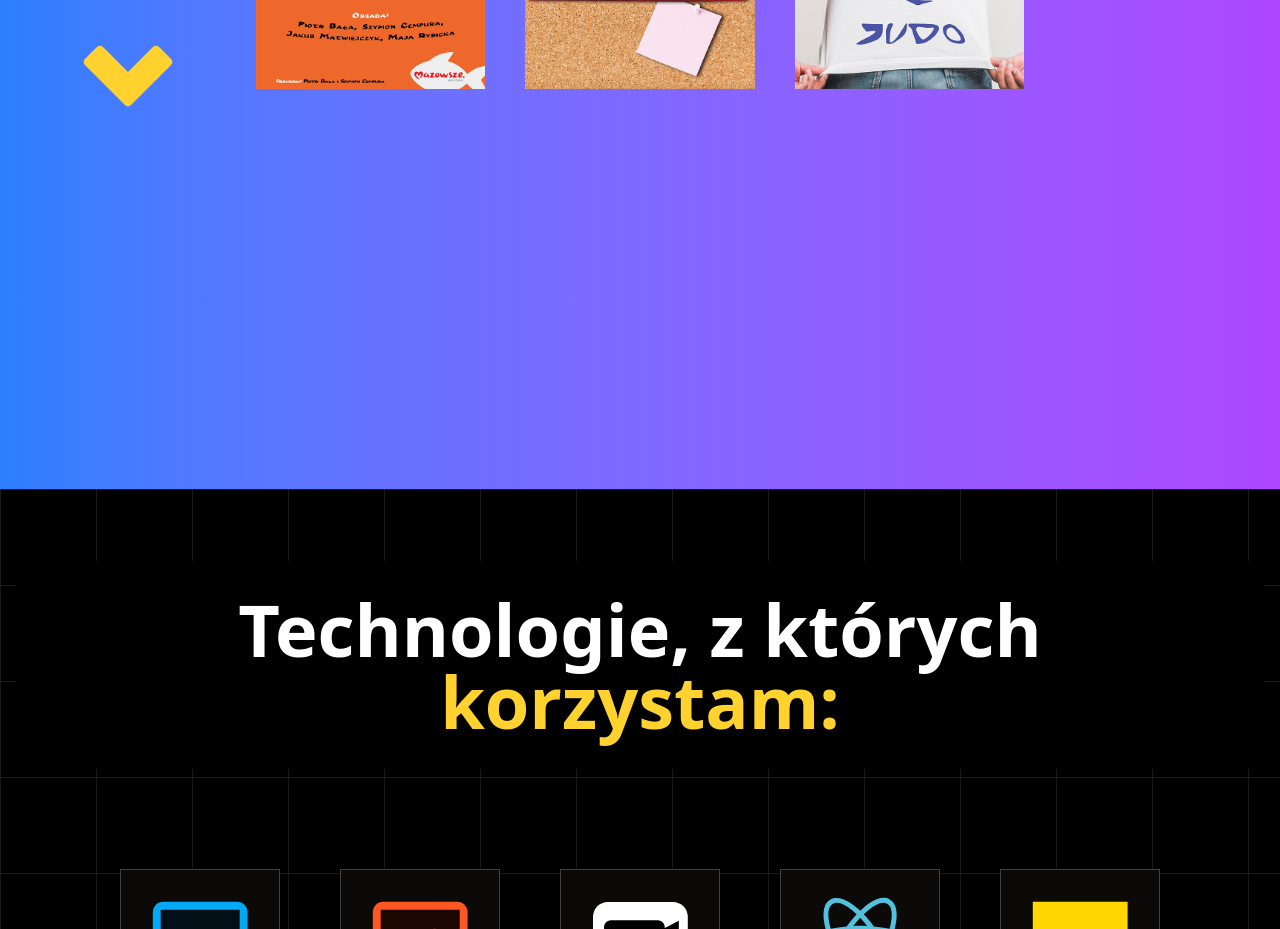
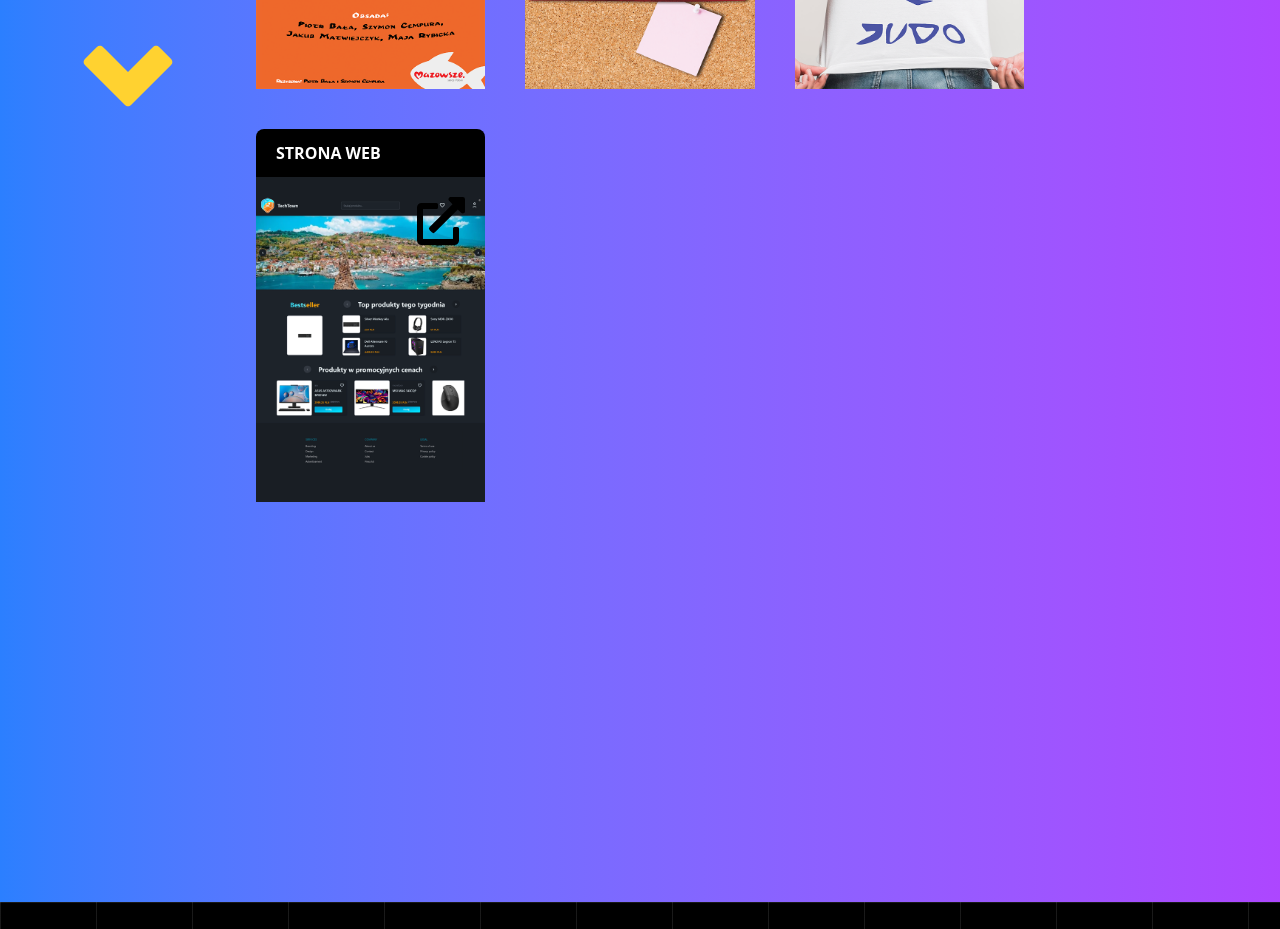
Before and after one commit to BartoszCempura/BartoszCempura.github.io, a website: page index.html in a window 1280 px wide. Shown: the part 3000-3929 px from the top of the page. Drawn offline with Linux system fonts and the light colour scheme; a web font is replaced by a local one.

Commit message:
Dodano projekt strony interentowej

```diff
--- a/index.html
+++ b/index.html
@@ -234,6 +234,30 @@
             </div>
           </article>
 
+          <article class="portfolio-card max-w-xs snap-start">
+            <div class="rounded-t-lg">
+              <div class="bg-black rounded-t-lg ">
+                <p id="secondWebpageTitle" class="text-white text-base md:text-base lg:text-sm xl:text-base px-5 py-3 font-bold">STRONA WEB</p>
+              </div>
+              <div class="relative">
+                <a href="#" class="overlay-trigger">
+                  <img class="h-auto w-auto" src="assets/e-commerce.png" alt="">
+                </a>
+                <!-- Button positioned over the image -->
+                <div class="absolute top-5 right-5">
+                  <a href="https://praca-dyplomowa-bartosz-cempura.vercel.app/" target="_blank" class="icon-redirrect">
+                    <svg xmlns="http://www.w3.org/2000/svg" viewBox="0 0 512 512" width="48" height="48"><!--!Font Awesome Free 6.7.2 by @fontawesome - https://fontawesome.com License - https://fontawesome.com/license/free Copyright 2025 Fonticons, Inc.-->
+                      <path fill="currentColor" d="M432 320H400a16 16 0 0 0 -16 16V448H64V128H208a16 16 0 0 0 16-16V80a16 16 0 0 0 -16-16H48A48 48 0 0 0 0 112V464a48 48 0 0 0 48 48H400a48 48 0 0 0 48-48V336A16 16 0 0 0 432 320zM488 0h-128c-21.4 0-32.1 25.9-17 41l35.7 35.7L135 320.4a24 24 0 0 0 0 34L157.7 377a24 24 0 0 0 34 0L435.3 133.3 471 169c15 15 41 4.5 41-17V24A24 24 0 0 0 488 0z"/>
+                    </svg>
+                  </a>
+                </div>
+              </div>
+              <!--------------------------------- pisz tutaj opis pracy ---------------------------------------->
+              <p id="secondWebpageDescription" class="text-white hidden"></p>
+              <!--------------------------------- --------------- ---------------------------------------->
+            </div>
+          </article>
+
           <article class="pointer-events-none invisible h-[40vh]"></article>
           <article class="pointer-events-none invisible h-[40vh]"></article>
           <article class="pointer-events-none invisible h-[40vh]"></article>
--- a/scripts/scripts.js
+++ b/scripts/scripts.js
@@ -70,6 +70,13 @@ Ostatecznie autor zdecydował się na wariant pierwszy.`,
 Projekt zrealizowany za pośrednictwem środowiska Wordpress, z użyciem motywu AVADA.
 
 Zgodnie z wytycznymi zleceniodawcy.`,
+    secondWebpageTitle: "STRONA WEB",
+    secondWebpageDescription: `Projekt pracy dyplomowej o temacie "Sklep internetowy z panelem administracyjnym,
+
+mechanizmami statystycznymi oraz algorytmami rekomendacyjnymi".
+
+Prewiew zainicjowany na platformach Neon, Render oraz Vercel.`,
+
     firstPoster: "PLAKAT",
     firstPosterDescription: `Projekt plakatu oraz logotypu dla festiwalu realizowanego we współpracy z Młodzieżowym Domem Kultury w Bydgoszczy.
 
@@ -150,6 +157,12 @@ Ultimately, the author decided on the first option.`,
 Project implemented using WordPress, and AVADA theme.
 
 According to the client's guidelines.`,
+    secondWebpageTitle: "WEBPAGE",
+    secondWebpageDescription: `Thesis project on the topic "Online store with an administration panel,
+
+statistical mechanisms, and recommendation algorithms."
+
+Preview initiated on the Neon, Render, and Vercel platforms.`,
     firstPoster: "POSTER",
     firstPosterDescription: `A poster and logo design for a festival organized in collaboration with the Youth Cultural Center in Bydgoszcz.
 
@@ -208,6 +221,8 @@ function applyLanguage(lang) {
   document.getElementById('secondBookCoverDescription').textContent = translations[lang].secondBookCoverDescription;
   document.getElementById('firstWebpageTitle').textContent = translations[lang].firstWebpageTitle;
   document.getElementById('firstWebpageDescription').textContent = translations[lang].firstWebpageDescription;
+  document.getElementById('secondWebpageTitle').textContent = translations[lang].secondWebpageTitle;
+  document.getElementById('secondWebpageDescription').textContent = translations[lang].secondWebpageDescription;
   document.getElementById('firstPoster').textContent = translations[lang].firstPoster;
   document.getElementById('firstPosterDescription').textContent = translations[lang].firstPosterDescription;
   document.getElementById('secondPoster').textContent = translations[lang].secondPoster;
```
Also changed, not shown: assets/e-commerce.png (added).
